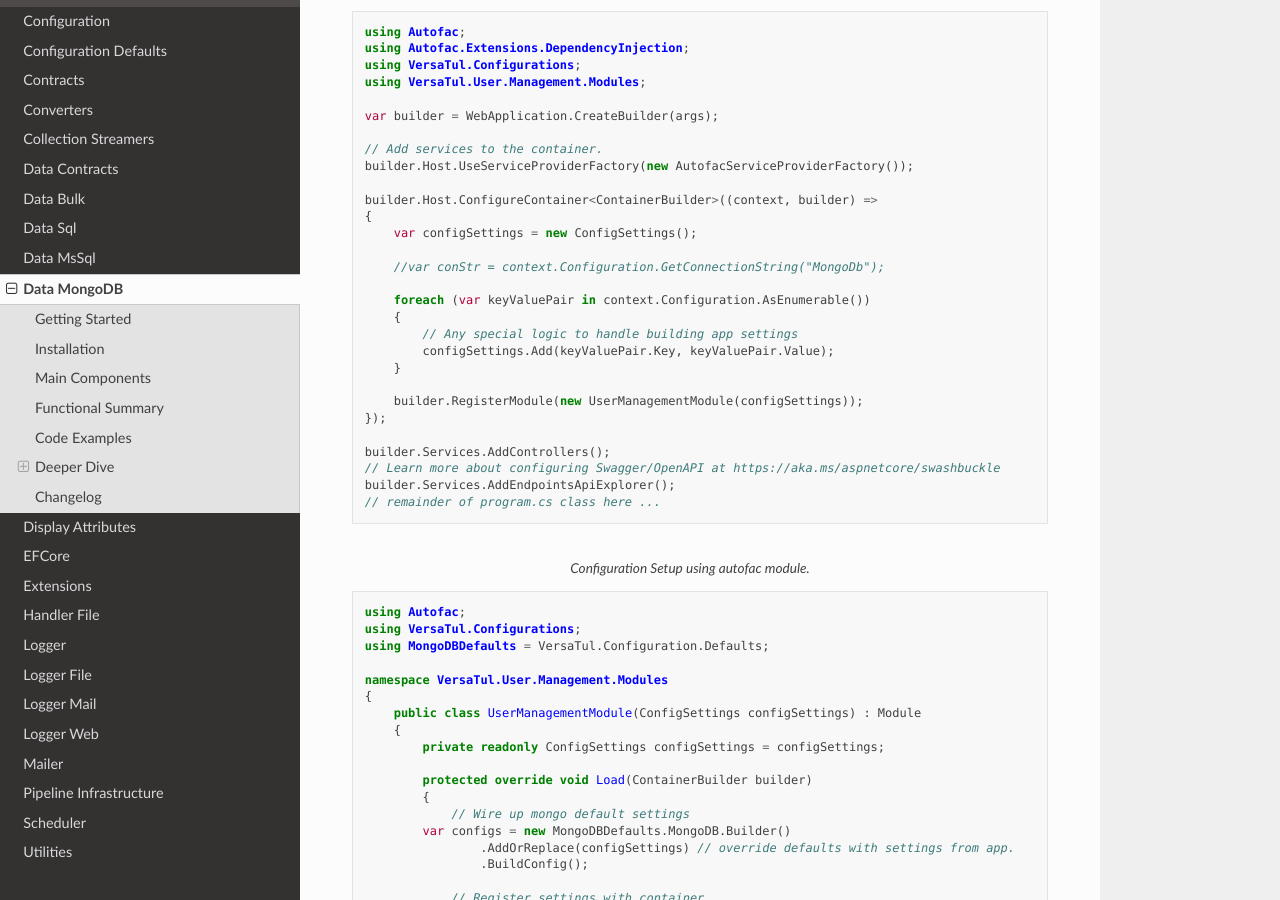
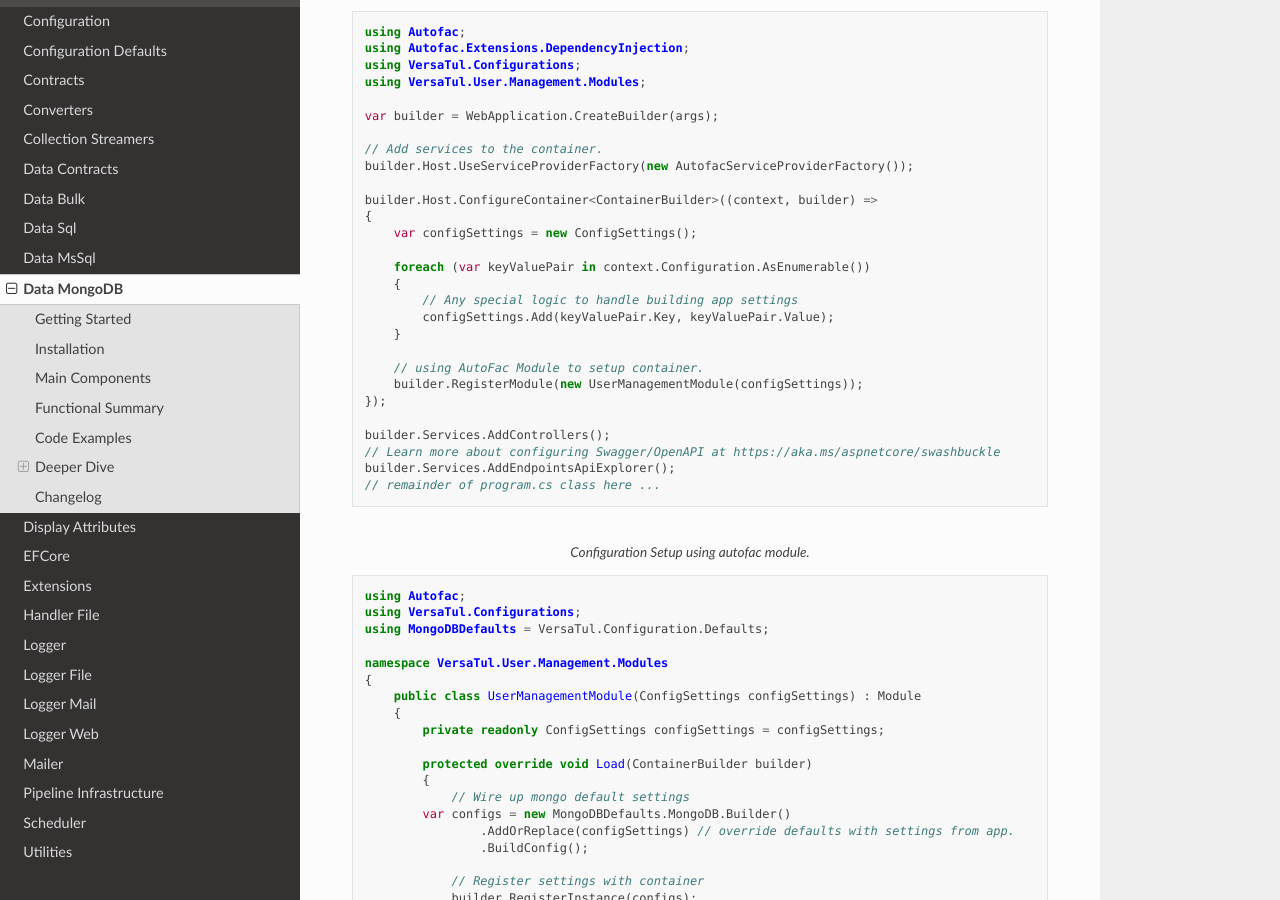
Before and after one commit to BjornWilliams/DocsVersaTul, a Sphinx documentation site: the page built from docs/source/mongodb.rst, in a window 1280 px wide and 900 px high, scrolled down 6821 px. Built offline with Sphinx 7.4.7 and the Read the Docs theme 2.0.0, drawn with Linux system fonts in a browser that asks for light colours.

Commit message:
Update mongodb.rst

```diff
--- a/docs/source/mongodb.rst
+++ b/docs/source/mongodb.rst
@@ -366,14 +366,13 @@
     {
         var configSettings = new ConfigSettings();
 
-        //var conStr = context.Configuration.GetConnectionString("MongoDb");
-
         foreach (var keyValuePair in context.Configuration.AsEnumerable())
         {
             // Any special logic to handle building app settings
             configSettings.Add(keyValuePair.Key, keyValuePair.Value);
         }
 
+        // using AutoFac Module to setup container.
         builder.RegisterModule(new UserManagementModule(configSettings));
     });
 
```
